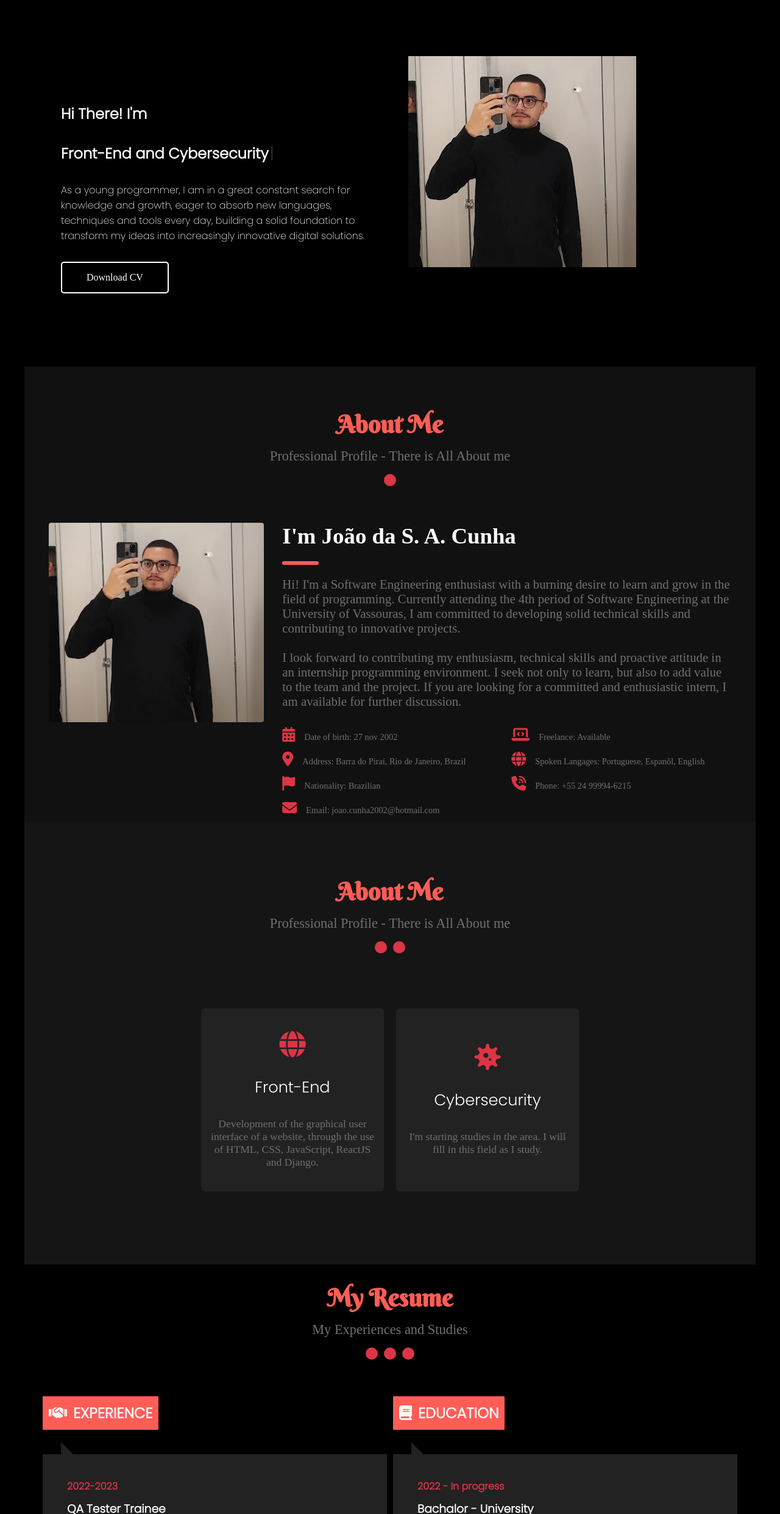
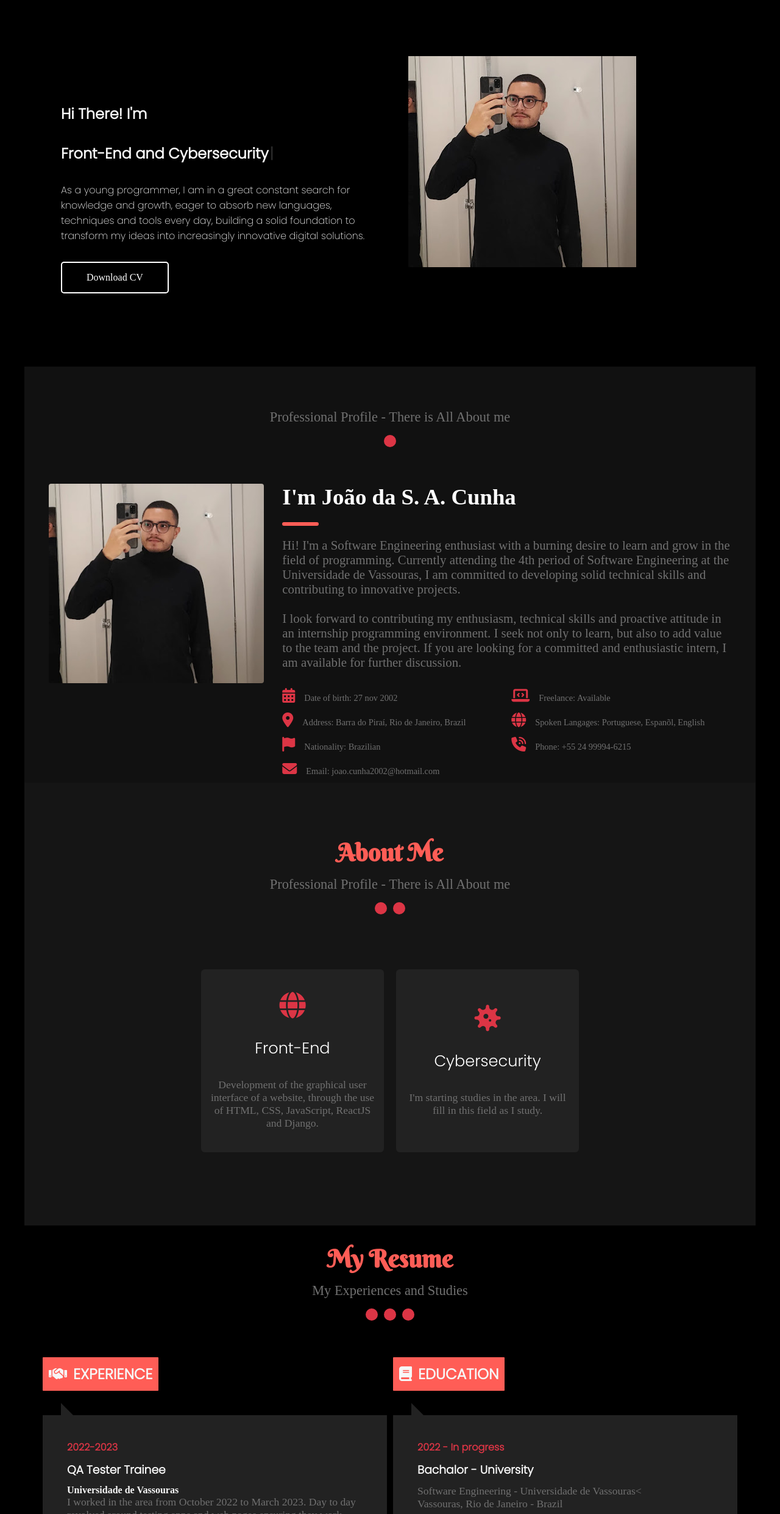
Before and after one commit to cunhoso/portfolio, a plain HTML site: page index.html in a window 1280 px wide. Shown: the part 78-2560 px from the top of the page at 61% size. Drawn offline with Linux system fonts and the light colour scheme.

Commit message:
Update index.html

```diff
--- a/index.html
+++ b/index.html
@@ -9,7 +9,7 @@
     <link rel="stylesheet" href="css/style.css">
     <link rel="stylesheet" href="https://cdnjs.cloudflare.com/ajax/libs/font-awesome/6.3.0/css/all.min.css"
         integrity="sha512-SzlrxWUlpfuzQ+pcUCosxcglQRNAq/DZjVsC0lE40xsADsfeQoEypE+enwcOiGjk/bSuGGKHEyjSoQ1zVisanQ=="
-        crossorigin="anonymous" referrerpolicy="no-referrer"/>
+        crossorigin="anonymous" referrerpolicy="no-referrer" />
     <link rel="icon" type="image/png" href="img/pc.png" />
 </head>
 
@@ -32,7 +32,9 @@
         <div>
             <h2>Hi There! I'm</h2>
             <h2 class="digitando">Front-End and Cybersecurity</h2>
-            <p>As a young programmer, I am in a great constant search for knowledge and growth, eager to absorb new languages, techniques and tools every day, building a solid foundation to transform my ideas into increasingly innovative digital solutions.</p>
+            <p>As a young programmer, I am in a great constant search for knowledge and growth, eager to absorb new
+                languages, techniques and tools every day, building a solid foundation to transform my ideas into
+                increasingly innovative digital solutions.</p>
             <a href="pdf/Curriculo_JoaoCunha.docx.pdf" download>Download CV</a>
         </div>
         <img src="img/foto.png" alt="minha foto">
@@ -40,20 +42,25 @@
     <main>
         <article id="about" aria-label="seção sobre mim" class="sobre">
             <div class="sobre_titulo">
-                <h1>About Me</h1>
                 <p>Professional Profile - There is All About me</p>
                 <div aria-label="Seção apenas de ilustrações de botões">
-                <span></span>
+                    <span></span>
                 </div>
             </div>
             <img src="img/foto.png" alt="imagem de uma pessoa ilustrativa">
             <div class="sobre_conteudo">
                 <div class="sobre_texto">
                     <h1>I'm João da S. A. Cunha</h1>
-                    <p>Hi! I'm a Software Engineering enthusiast with a burning desire to learn and grow in the field of programming. Currently attending the 4th period of Software Engineering at the University of Vassouras, I am committed to developing solid technical skills and contributing to innovative projects.
+                    <p>Hi! I'm a Software Engineering enthusiast with a burning desire to learn and grow in the field of
+                        programming. Currently attending the 4th period of Software Engineering at the Universidade de
+                        Vassouras, I am committed to developing solid technical skills and contributing to innovative
+                        projects.
                         <br>
                         <br>
-                        I look forward to contributing my enthusiasm, technical skills and proactive attitude in an internship programming environment. I seek not only to learn, but also to add value to the team and the project. If you are looking for a committed and enthusiastic intern, I am available for further discussion.
+                        I look forward to contributing my enthusiasm, technical skills and proactive attitude in an
+                        internship programming environment. I seek not only to learn, but also to add value to the team
+                        and the project. If you are looking for a committed and enthusiastic intern, I am available for
+                        further discussion.
                     </p>
                 </div>
                 <div class="sobre_info">
@@ -82,7 +89,8 @@
                 <li>
                     <i class="fa-solid fa-globe"></i>
                     <h3>Front-End</h3>
-                    <p>Development of the graphical user interface of a website, through the use of HTML, CSS, JavaScript, ReactJS and Django.</p>
+                    <p>Development of the graphical user interface of a website, through the use of HTML, CSS,
+                        JavaScript, ReactJS and Django.</p>
                 </li>
                 <li>
                     <i class="fa-solid fa-virus"></i>
@@ -108,14 +116,18 @@
                 <div>
                     <span>2022-2023</span>
                     <h3>QA Tester Trainee</h3>
-                    <h4>University of Vassouras</h4>
-                    <p>I worked in the area from October 2022 to March 2023. Day to day revolved around testing apps and web pages ensuring they work properly, participating in team meetings and completing company goals.</p>
+                    <h4>Universidade de Vassouras</h4>
+                    <p>I worked in the area from October 2022 to March 2023. Day to day revolved around testing apps and
+                        web pages ensuring they work properly, participating in team meetings and completing company
+                        goals.</p>
                 </div>
                 <div>
                     <span>2023-2023</span>
                     <h3>Front-End Trainee</h3>
-                    <h4>University of Vassouras</h4>
-                    <p>I worked in the area between April 2023 and August 2023. My day to day revolved around writing code in HTML, CSS, JavaScript and Python to create the visual part of websites and apps. Used React and Django.</p>
+                    <h4>Universidade de Vassouras<</h4>
+                    <p>I worked in the area between April 2023 and August 2023. My day to day revolved around writing
+                        code in HTML, CSS, JavaScript and Python to create the visual part of websites and apps. Used
+                        React and Django.</p>
                 </div>
                 <ul>
                     <li><i class="fa-sharp fa-solid fa-circle"></i></li>
@@ -127,7 +139,7 @@
                 <div>
                     <span>2022 - In progress</span>
                     <h3>Bachalor - University</h3>
-                    <p>Software Engineering - University of Vassouras</p>
+                    <p>Software Engineering - Universidade de Vassouras<</p>
                     <p>Vassouras, Rio de Janeiro - Brazil</p>
                 </div>
                 <ul>
@@ -215,8 +227,10 @@
         </div>
         <nav aria-label="navegação de links sociais">
             <ul class="footer_sociais">
-                <li><a href="https://www.linkedin.com/in/joaocunha2002/" target="_blank"><i class="fab fa-linkedin-in"></i></a></li>
-                <li><a href="https://www.instagram.com/cunhoso/" target="_blank"><i class="fab fa-instagram"></i></a></li>
+                <li><a href="https://www.linkedin.com/in/joaocunha2002/" target="_blank"><i
+                            class="fab fa-linkedin-in"></i></a></li>
+                <li><a href="https://www.instagram.com/cunhoso/" target="_blank"><i class="fab fa-instagram"></i></a>
+                </li>
                 <li><a href="https://github.com/cunhoso" target="_blank"><i class="fab fa-github-alt"></i></a></li>
             </ul>
         </nav>
@@ -226,4 +240,5 @@
     </button>
     <script src="script.js"></script>
 </body>
+
 </html>
```
